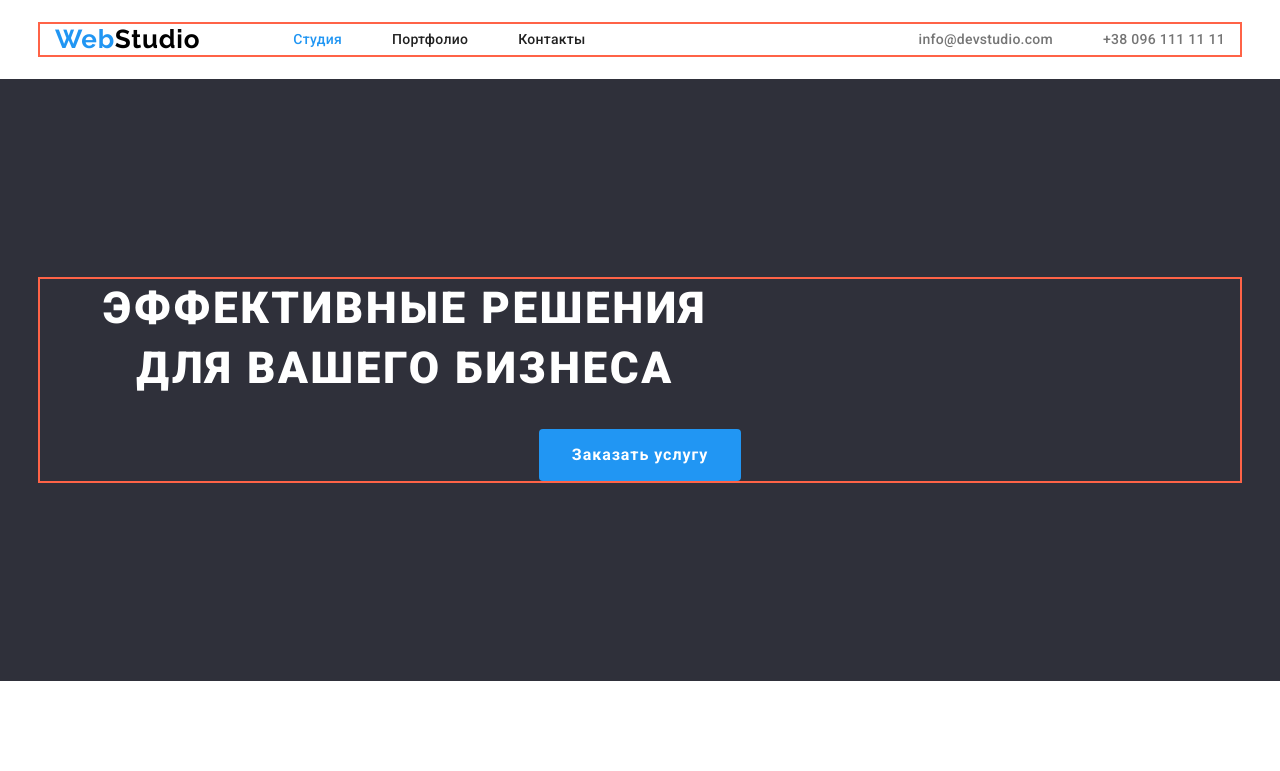
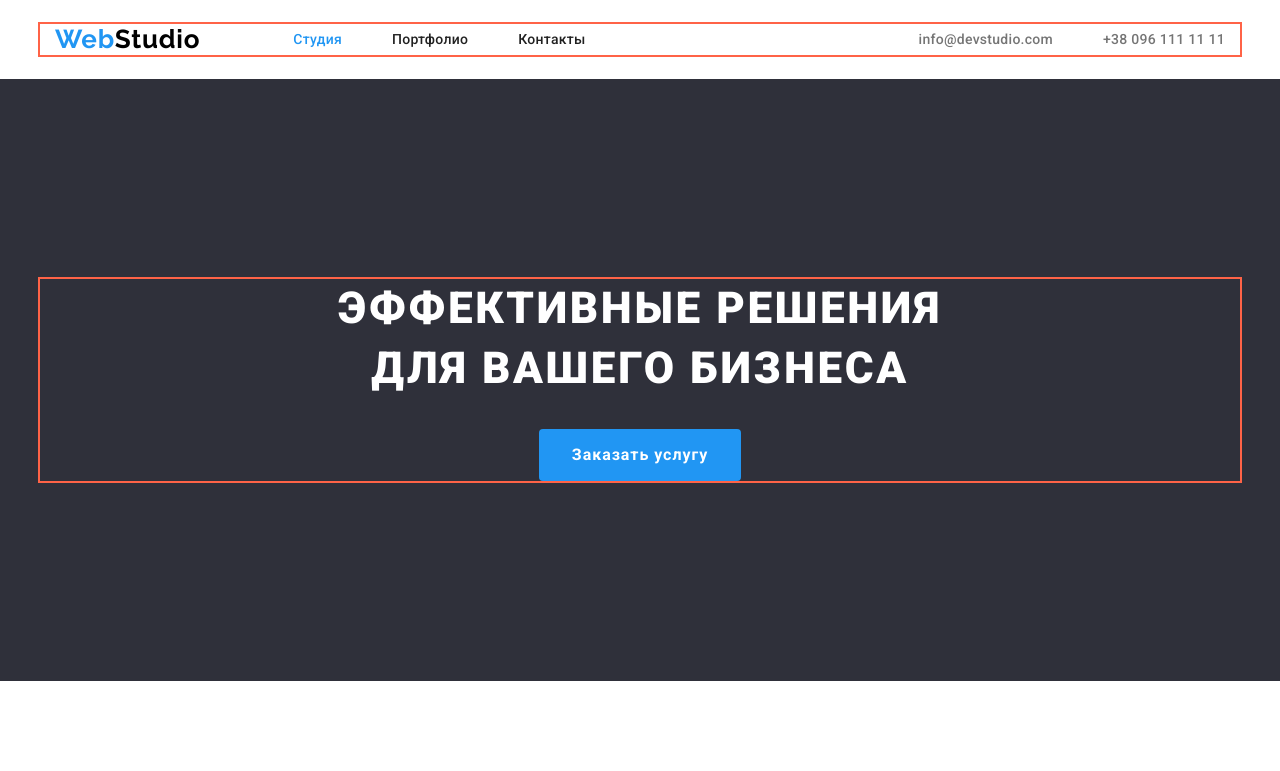
Before and after one commit to MaksymKolii/goit_markup_hw_03, a plain HTML site: page index.html in a window 1280 px wide. Shown: the top 771 px of the page. Drawn offline with nearby package versions, Linux system fonts and the light colour scheme.

Commit message:
commit 28

```diff
--- a/css/styles.css
+++ b/css/styles.css
@@ -162,9 +162,11 @@ body{
 }
 
 .main-title {
-    width: 700px;
+    width: 696px;
     margin-top: 0px;
     margin-bottom: 30px;
+    margin-left: auto;
+    margin-right: auto;
     font-weight: 900;
     font-size: 44px;
     line-height: 1.36;
```
